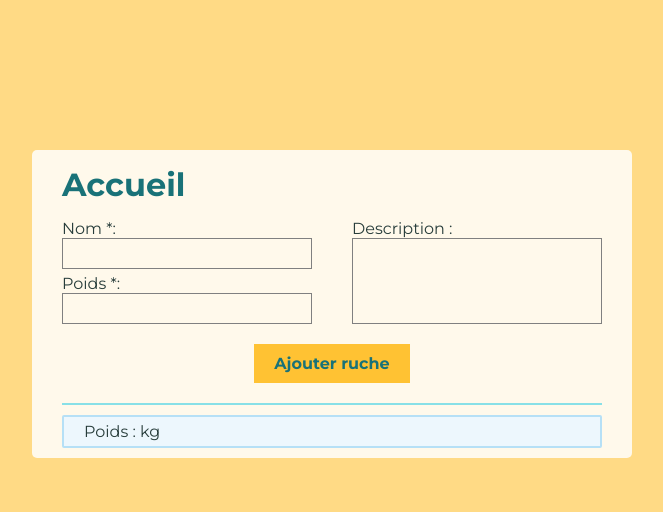
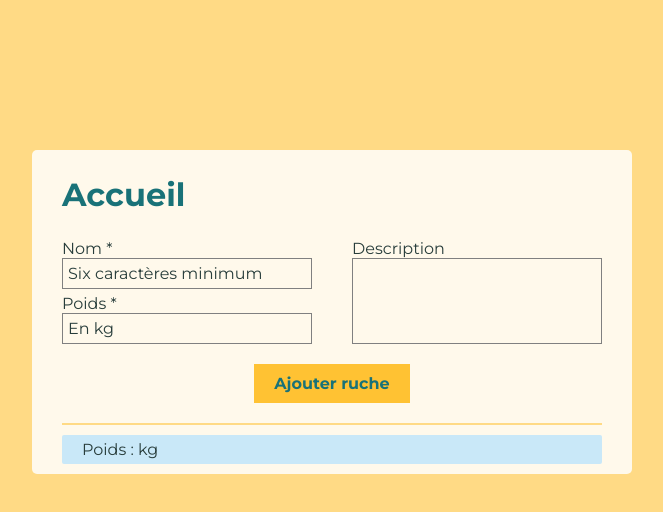
Before and after one commit to Ruff9/hive_front, a Vue app: page / in a window 1280 px wide. Shown: the top 512 px of the page, without its empty margins (308-971 px from the left). Built offline with nearby package versions, Linux system fonts and the light colour scheme; no server answers.

Commit message:
improve style

```diff
--- a/src/assets/main.css
+++ b/src/assets/main.css
@@ -22,7 +22,7 @@
 .main-title {
   font-size: 2em;
   font-weight: bold;
-  margin: 15px 0;
+  margin: 25px 0;
   color: #197278;
 }
 
--- a/src/components/HiveCreationForm.vue
+++ b/src/components/HiveCreationForm.vue
@@ -2,11 +2,11 @@
     <form v-on:submit.prevent="addItem" class="hive-form">
         <div class="hive-form-fields">
             <div class="hive-form-section1">
-                <label class="hive-form-input-label">Nom *: <input v-model="name" name="hive-name" required :minlength="6"></label>
-                <label class="hive-form-input-label">Poids *: <input v-model="weight" name="hive-weight" required></label>
+                <label class="hive-form-input-label">Nom *<input v-model="name" name="hive-name" required :minlength="6" placeholder="Six caractères minimum"></label>
+                <label class="hive-form-input-label">Poids *<input v-model="weight" name="hive-weight" required  placeholder="En kg"></label>
             </div>
             <div class="hive-form-section2">
-                <label class="hive-form-input-label hive-form-textarea-label">Description : <textarea v-model="description" name="hive-description"></textarea></label>
+                <label class="hive-form-input-label hive-form-textarea-label">Description<textarea v-model="description" name="hive-description"></textarea></label>
             </div>
         </div>
 
--- a/src/components/HivesIndex.vue
+++ b/src/components/HivesIndex.vue
@@ -23,12 +23,11 @@
         max-height: 400px;
         overflow: scroll;
         padding-top: 10px;
-        border-top: 2px solid #88e0e7;
+        border-top: 2px solid #FFDA85;
     }
 
     .hive-item {
-        border: 2px solid #b6e0f6;
-        background-color: #edf7fd;
+        background-color: #c9e8f8;
         border-radius: 2px;
         margin-bottom: 10px;
         display: flex;
```
